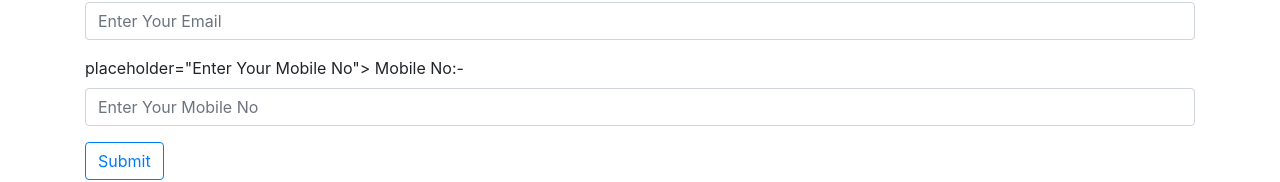
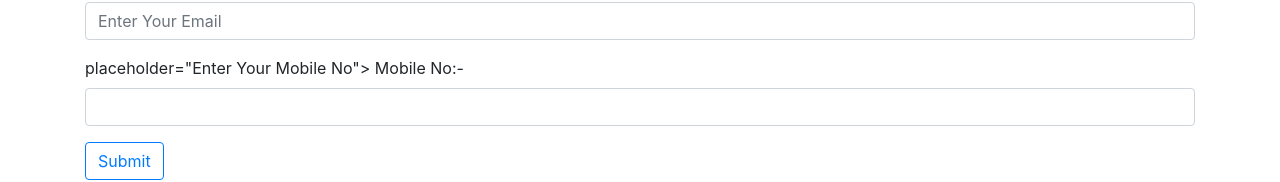
Before and after one commit to bhanu9672/portfolio, a plain HTML site: page index.html in a window 1280 px wide. Shown: the part 2210-2392 px from the top of the page. Drawn offline with nearby package versions, Linux system fonts and the light colour scheme.

Commit message:
Update index.html

```diff
--- a/index.html
+++ b/index.html
@@ -241,7 +241,7 @@
 		 placeholder="Enter Your Mobile No">
 		<label for="number"> Mobile No:- </label>
 		<input type="number" name="" id="user" class="form-control"
-		 placeholder="Enter Your Mobile No">
+		 <placeholder="Enter Your Mobile No">
 	  </div>
 
 	  <input type="submit" name="" class="btn btn-outline-primary">
```
